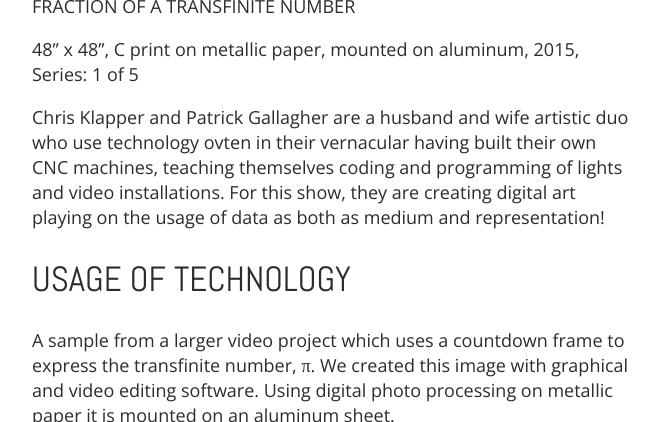
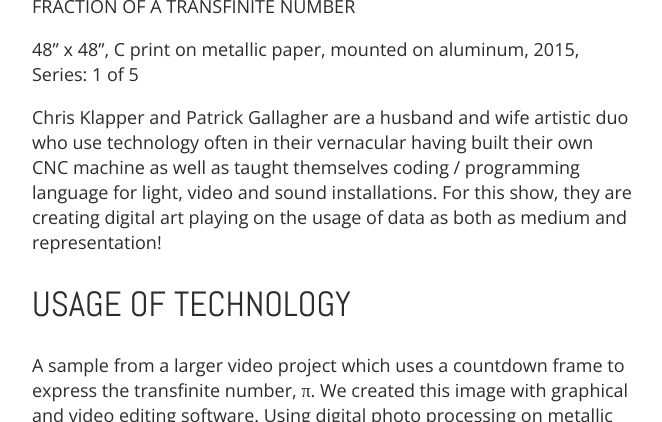
Before and after one commit to technologyashands/technologyashands.github.io, a Jekyll site: the page built from _artists/chris-patrick.md, in a window 1280 px wide and 900 px high, scrolled down 802 px, cut to the strip 155-577 px from the top of the window. Shown: the whole strip, without its empty margins (308-970 px from the left). Built offline with Jekyll 4.4.1, drawn with Linux system fonts in a browser that asks for light colours; nearby versions of some CDN libraries; comment, search, counter and statistics services are not loaded.

Commit message:
Update chris-patrick.md

```diff
--- a/_artists/chris-patrick.md
+++ b/_artists/chris-patrick.md
@@ -15,7 +15,7 @@ C print on metallic paper, mounted on aluminum,
 Series: 1 of 5
 
 
-Chris Klapper and Patrick Gallagher are a husband and wife artistic duo who use technology ovten in their vernacular having built their own CNC machines, teaching themselves coding and programming of lights and video installations. For this show, they are creating digital art playing on the usage of data as both as medium and representation!
+Chris Klapper and Patrick Gallagher are a husband and wife artistic duo who use technology often in their vernacular having built their own CNC machine as well as taught themselves coding / programming language for light, video and sound installations. For this show, they are creating digital art playing on the usage of data as both as medium and representation!
 
 ##USAGE OF TECHNOLOGY
 A sample from a larger video project which uses a countdown frame to express the transfinite number, π. We created this image with graphical and video editing software.  Using digital photo processing on metallic paper it is mounted on an aluminum sheet.
```
